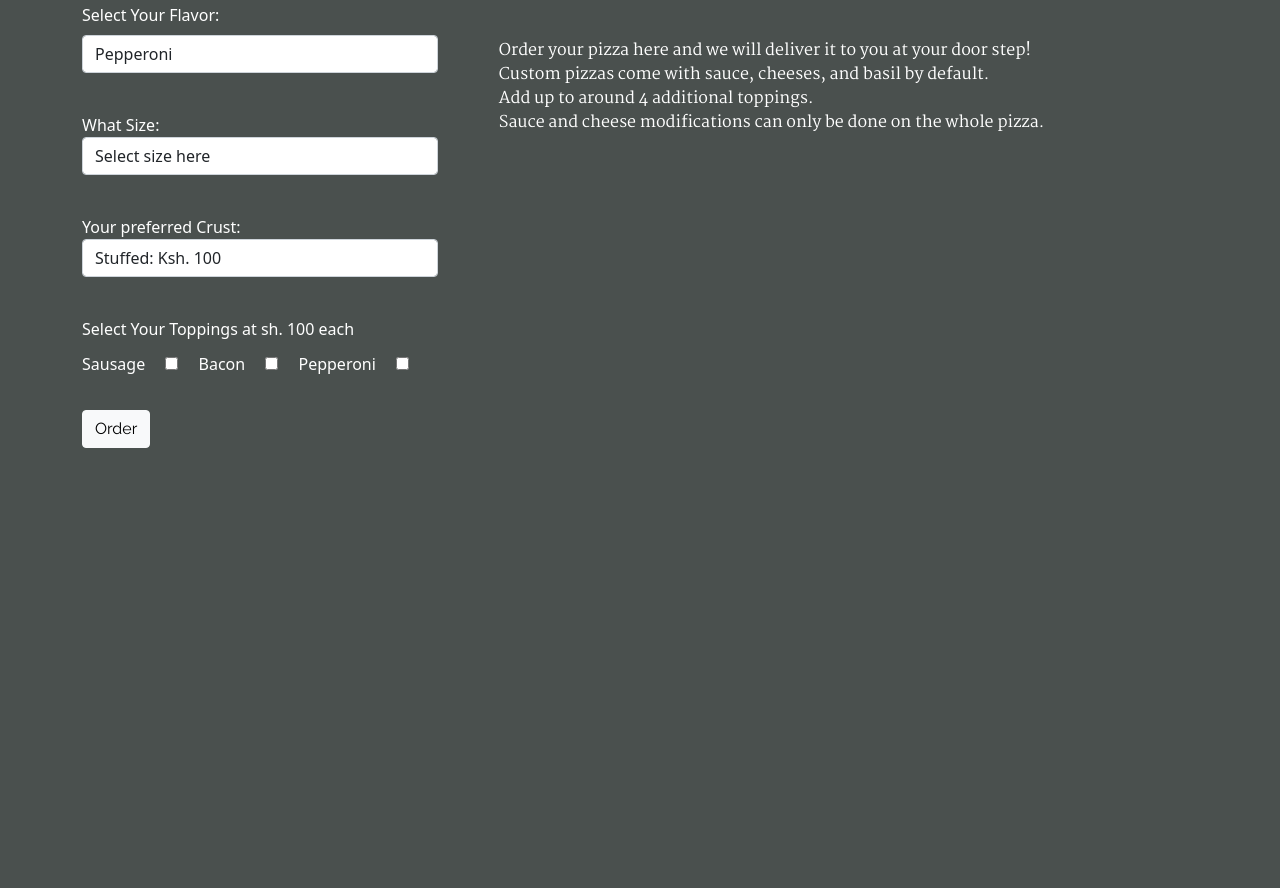
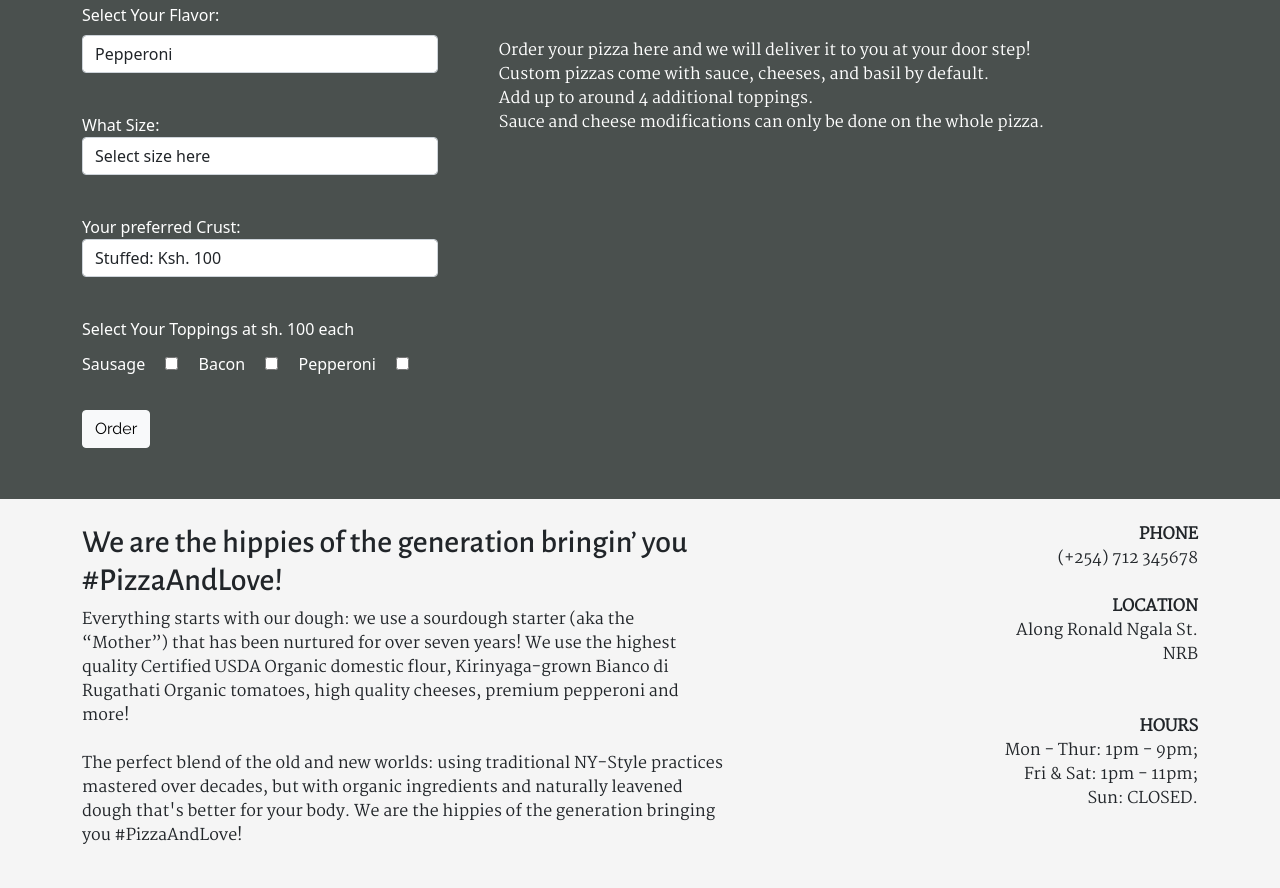
Before and after one commit to ShaviyaVictor/deli_pizza, a plain HTML site: page index.html in a window 1280 px wide. Shown: the part 2638-3526 px from the top of the page. Before the commit the page ends 3137 px from the top, so only its background shows below. Drawn offline with nearby package versions, Linux system fonts and the light colour scheme.

Commit message:
Add the contact page

```diff
--- a/css/styles.css
+++ b/css/styles.css
@@ -135,7 +135,7 @@ div#alert{
   padding-left: 5%;
 }
 div.order_made h2{
-  color:orange;
+  color: darkgoldenrod;
   text-align: left;
 }
 div#your-orders{
@@ -172,10 +172,18 @@ div.delivery{
   padding-left: 10%;
   padding-right: 10%;
 }
+/*    end of section5 styles   */
+/*    start of section6 styles   */
 
+#section6{
+  background-color: #F5F5F5;
+  padding: 1.5rem 0rem;
+}
+#section6 .col-md-5{
+  text-align: right;
+}
 
-/*    end of section5 styles   */
-
+/*    end of section6 styles   */
 /*    start of media queries styles   */
 @media (min-width: 300.7px) and (max-width: 991.9px){
   li.nav-item a img{
--- a/index.html
+++ b/index.html
@@ -354,7 +354,35 @@
     <!--    end of section5   -->
     <!--    start of section6   -->
 
-
+    <section id="section6">
+      <div class="container">
+        <div class="row">
+          <div class="col-md-7 .col-1">
+            <h2>
+              We are the hippies of the generation bringin’ you #PizzaAndLove!
+            </h2>
+            <p>
+              Everything starts with our dough: we use a sourdough starter (aka the “Mother”) that has been nurtured for over seven years! We use the highest quality Certified USDA Organic domestic flour, Kirinyaga-grown Bianco di Rugathati Organic tomatoes, high quality cheeses, premium pepperoni and more!
+              <br><br>
+              The perfect blend of the old and new worlds: using traditional NY-Style practices mastered over decades, but with organic ingredients and naturally leavened dough that's better for your body. We are the hippies of the generation bringing you #PizzaAndLove!
+            </p>
+          </div>
+          <div class="col-md-5 .col-1">
+            <p>
+              <strong>PHONE</strong>  <br>
+              (+254) 712 345678 <br><br>
+              <strong>LOCATION</strong> <br>
+              Along Ronald Ngala St. <br>
+              NRB <br><br><br>
+              <strong>HOURS</strong> <br>
+              Mon - Thur: 1pm - 9pm; <br>
+              Fri & Sat: 1pm - 11pm; <br>
+              Sun: CLOSED.
+            </p>
+          </div>
+        </div>
+      </div>
+    </section>
 
     <!--    end of section6   -->
     <!--    start of section7   -->
```
